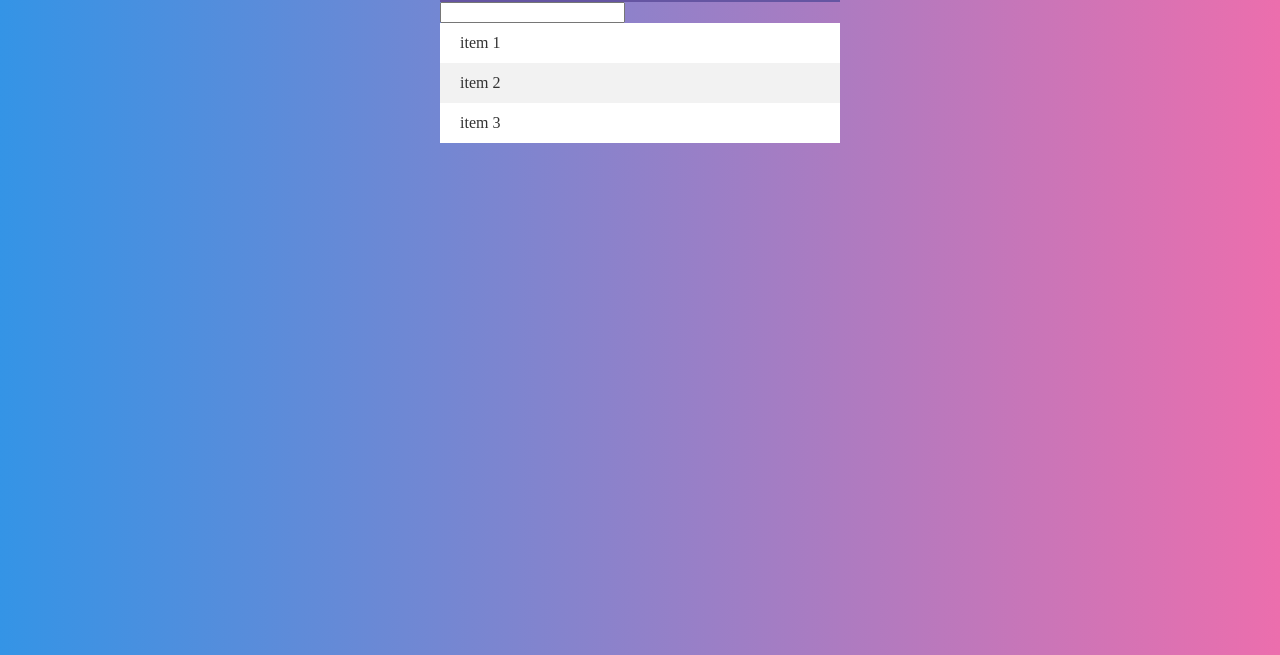
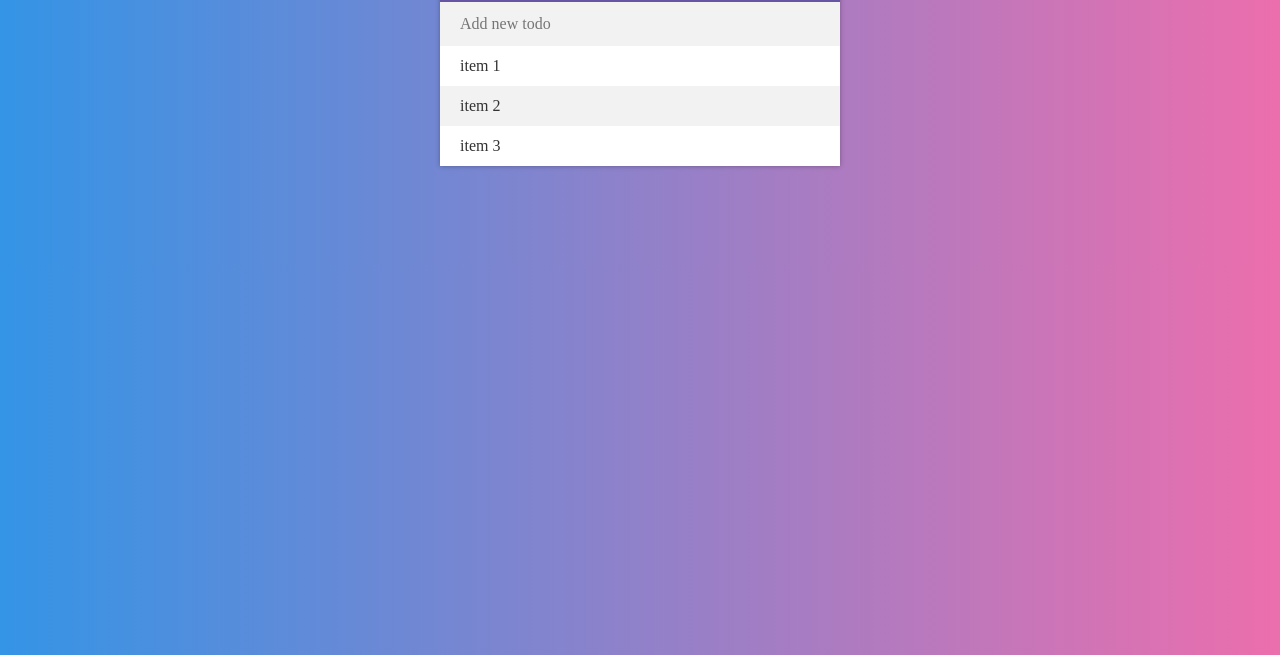
Before and after one commit to simplebee/todo-list, a plain HTML site: page index.html in a window 1280 px wide. Shown: the part 145-800 px from the top of the page. Drawn offline with Linux system fonts and the light colour scheme.

Commit message:
Add styling to input

```diff
--- a/assets/style.css
+++ b/assets/style.css
@@ -12,11 +12,13 @@ body {
   background: -webkit-linear-gradient(to left, #EC6EAD, #3494E6);  /* Chrome 10-25, Safari 5.1-6 */
   background: linear-gradient(to left, #EC6EAD, #3494E6); /* W3C, IE 10+/ Edge, Firefox 16+, Chrome 26+, Opera 12+, Safari 7+ */
   color: #323232;
+  font-size: 16px;
 }
 
 .container {
   width: 400px;
   margin: 100px auto;
+  box-shadow: 0 0 5px rgba(0, 0, 0, 0.3);
 }
 
 .title {
@@ -30,6 +32,24 @@ body {
 
 .fa-plus {
   float: right;
+}
+
+.list__input {
+  background: #f2f2f2;
+  color: #6555a2;
+  width: 100%;
+  padding: 10px 17px;
+  border: 3px solid rgba(0, 0, 0, 0);
+  font-family: inherit;
+  font-size: inherit;
+  box-sizing: border-box;
+
+}
+
+.list__input:focus {
+  background: white;
+  border: 3px solid #6555a2;
+  outline: none;
 }
 
 .list {
@@ -65,5 +85,5 @@ body {
 
 .list__item:hover .list__bin{
   width: 40px;
-  opacity: 1;
+  opacity: 1.0;
 }
--- a/index.html
+++ b/index.html
@@ -12,7 +12,7 @@
 <body>
   <div class="container">
     <h1 class="title">To-do list<i class="fa fa-plus"></i></h1>
-    <input class="list__input" type="text">
+    <input class="list__input" type="text" placeholder="Add new todo">
     <ul class="list">
       <li class="list__item"><span class="list__bin"><i class="fa fa-trash"></i></span>item 1</li>
       <li class="list__item"><span class="list__bin"><i class="fa fa-trash"></i></span>item 2</li>
```
